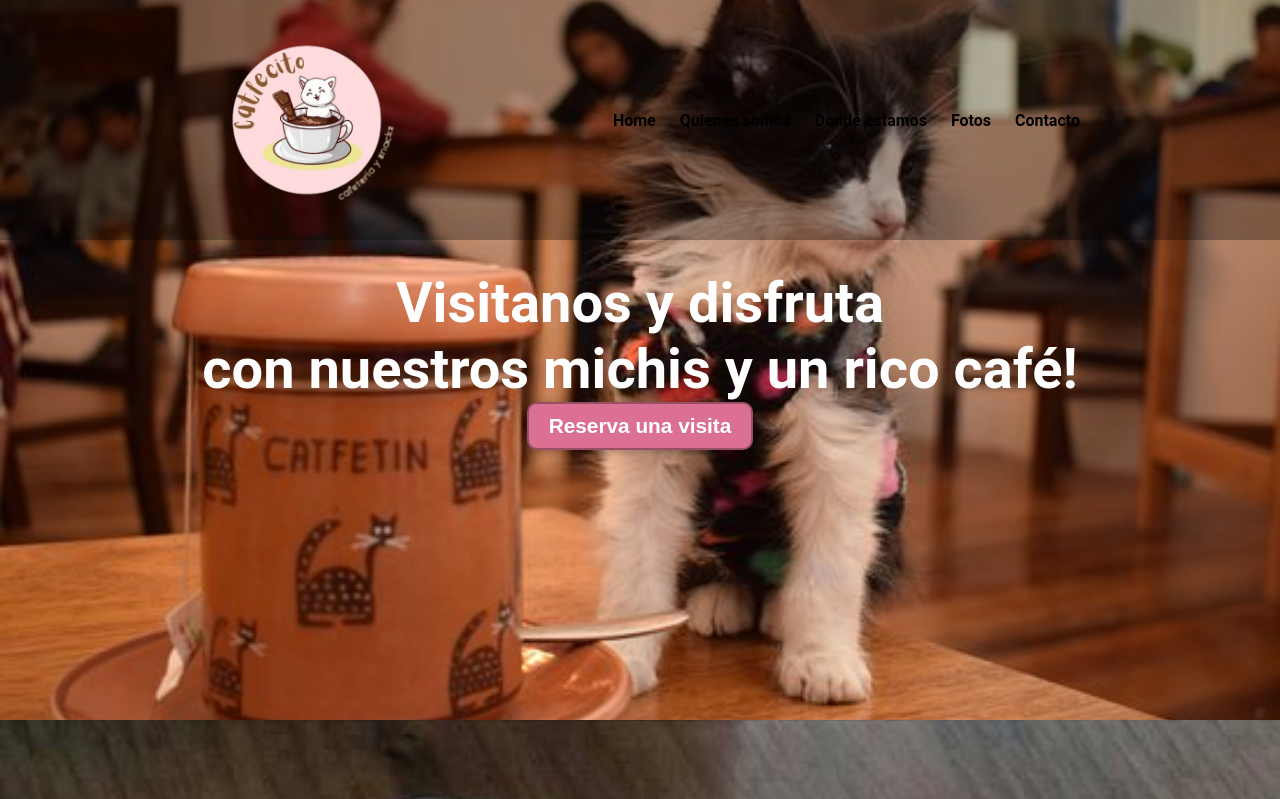
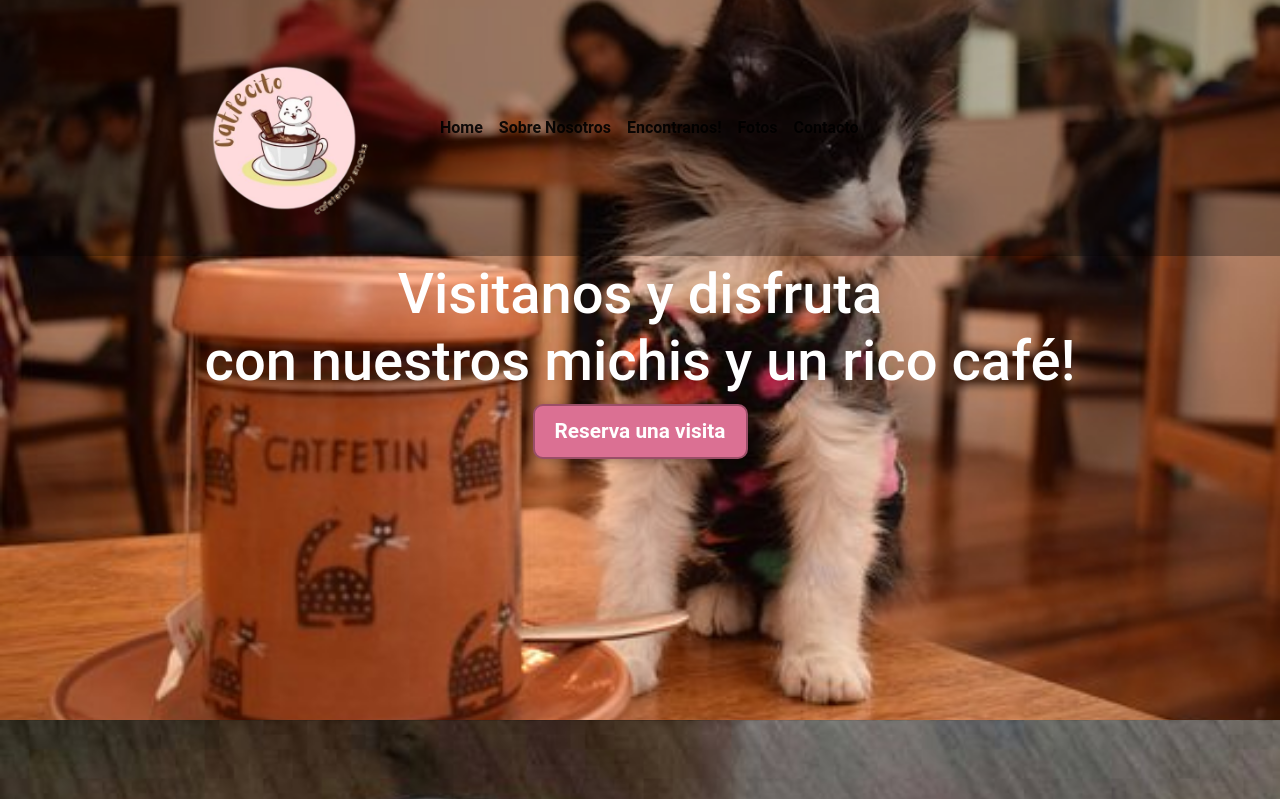
Before and after one commit to SantiagoCuellar/nuevo_repo, a plain HTML site: page index.html in a window 1280 px wide. Shown: the top 799 px of the page. Drawn offline with nearby package versions, Linux system fonts and the light colour scheme.

Commit message:
animaciones

```diff
--- a/index.html
+++ b/index.html
@@ -5,6 +5,8 @@
     <meta charset="UTF-8">
     <meta http-equiv="X-UA-Compatible" content="IE=edge">
     <meta name="viewport" content="width=device-width, initial-scale=1.0">
+    <!-- BS CSS -->
+    <link rel="stylesheet" href="https://cdn.jsdelivr.net/npm/bootstrap@5.2.0-beta1/dist/css/bootstrap.min.css">
     <!-- CSS -->
     <link rel="stylesheet" href="style.css">
     <title>Catfecito</title>
@@ -12,16 +14,51 @@
 
 <body>
     <header>
-        <div class="container">
-            <img src="./multimedia/imagenes/logo.png" class="logo" alt="">
-            <nav>
-                <a href="#">Home</a>
-                <a href="#somos-catfecito">Quienes somos</a>
-                <a href="#donde-estamos">Donde estamos</a>
-                <a href="#fotos">Fotos</a>
-                <a href="#contactanos">Contacto</a>
-            </nav>
-        </div>
+        <nav class="navbar navbar-expand-lg">
+            <div class="container-fluid">
+                <a class="navbar-brand logo" href="#">
+                    <img src="../multimedia/imagenes/logo.png" class="logo" alt="">
+                </a>
+                <button class="navbar-toggler" type="button" data-bs-toggle="collapse"
+                    data-bs-target="#navbarSupportedContent" aria-controls="navbarSupportedContent"
+                    aria-expanded="false" aria-label="Toggle navigation">
+                    <span class="navbar-toggler-icon"></span>
+                </button>
+                <div class="collapse navbar-collapse" id="navbarSupportedContent">
+                    <ul class="navbar-nav me-auto mb-2 mb-lg-0">
+                        <li class="nav-item">
+                            <a class="nav-link active" aria-current="page" href="#">Home</a>
+                        </li>
+                        <div class="collapse navbar-collapse" id="navbarSupportedContent">
+                            <ul class="navbar-nav me-auto mb-2 mb-lg-0">
+                                <li class="nav-item">
+                                    <a class="nav-link active" aria-current="page" href="#somos-catfecito">Sobre
+                                        Nosotros</a>
+                                </li>
+                                <div class="collapse navbar-collapse" id="navbarSupportedContent">
+                                    <ul class="navbar-nav me-auto mb-2 mb-lg-0">
+                                        <li class="nav-item">
+                                            <a class="nav-link active" aria-current="page"
+                                                href="#donde-estamos">Encontranos!</a>
+                                        </li>
+                                        <div class="collapse navbar-collapse" id="navbarSupportedContent">
+                                            <ul class="navbar-nav me-auto mb-2 mb-lg-0">
+                                                <li class="nav-item">
+                                                    <a class="nav-link active" aria-current="page"
+                                                        href="#fotos">Fotos</a>
+                                                </li>
+                                                <div class="collapse navbar-collapse" id="navbarSupportedContent">
+                                                    <ul class="navbar-nav me-auto mb-2 mb-lg-0">
+                                                        <li class="nav-item">
+                                                            <a class="nav-link active" aria-current="page"
+                                                                href="#contactanos">Contacto</a>
+                                                        </li>
+                                                    </ul>
+                                                    </li>
+                                            </ul>
+                                        </div>
+                                </div>
+        </nav>
     </header>
     <section id="home">
         <h1>Visitanos y disfruta <br> con nuestros michis y un rico café!</h1>
@@ -33,13 +70,27 @@
         <div class="container">
             <div class="img-container"></div>
             <h2>Somos Catfecito!</h2>
-            <p>Lorem ipsum dolor sit, amet consectetur adipisicing elit. Sapiente, sequi odit, excepturi aliquid eius maxime accusamus tenetur tempore commodi laboriosam iusto suscipit fugit provident voluptate, sit non beatae recusandae sed?
-            Harum possimus sapiente, corrupti molestias ullam aspernatur labore? Quidem sint sunt saepe aliquid aperiam officia explicabo sapiente ipsam et, neque optio quas accusamus, voluptatibus exercitationem in cum doloremque facere repudiandae.
-            Eligendi corrupti atque fugit facilis sunt molestiae error rerum voluptatem sit assumenda? Dolor cum amet dolore voluptatum officia dolores earum praesentium, ducimus et neque minus expedita voluptate vero animi atque!
-            Eligendi eveniet sequi, consectetur officiis veritatis ut velit enim eos, sunt totam harum et pariatur beatae excepturi! Doloribus, eum voluptatum quidem provident sunt asperiores. Suscipit incidunt laudantium possimus iure provident.
-            Quidem optio magni dicta atque aliquam sed, neque vel maxime voluptate at, tempora consequatur aut? Explicabo illum quo placeat. Ab illo quibusdam soluta reiciendis quod mollitia inventore delectus dolor perferendis!
-            Atque laboriosam ut suscipit, quam quasi, explicabo reiciendis, fugiat voluptatibus sit officia quae perspiciatis molestias possimus nobis facere recusandae impedit voluptas rem. Soluta assumenda molestias amet provident ea unde eos.
-            Maxime temporibus natus quidem voluptatum, perferendis hic pariatur sed recusandae eveniet ipsam modi. Alias ab optio tenetur non tempora totam dolores est libero, numquam voluptatibus ut id sit aperiam impedit!</p>
+            <p>Lorem ipsum dolor sit, amet consectetur adipisicing elit. Sapiente, sequi odit, excepturi aliquid eius
+                maxime accusamus tenetur tempore commodi laboriosam iusto suscipit fugit provident voluptate, sit non
+                beatae recusandae sed?
+                Harum possimus sapiente, corrupti molestias ullam aspernatur labore? Quidem sint sunt saepe aliquid
+                aperiam officia explicabo sapiente ipsam et, neque optio quas accusamus, voluptatibus exercitationem in
+                cum doloremque facere repudiandae.
+                Eligendi corrupti atque fugit facilis sunt molestiae error rerum voluptatem sit assumenda? Dolor cum
+                amet dolore voluptatum officia dolores earum praesentium, ducimus et neque minus expedita voluptate vero
+                animi atque!
+                Eligendi eveniet sequi, consectetur officiis veritatis ut velit enim eos, sunt totam harum et pariatur
+                beatae excepturi! Doloribus, eum voluptatum quidem provident sunt asperiores. Suscipit incidunt
+                laudantium possimus iure provident.
+                Quidem optio magni dicta atque aliquam sed, neque vel maxime voluptate at, tempora consequatur aut?
+                Explicabo illum quo placeat. Ab illo quibusdam soluta reiciendis quod mollitia inventore delectus dolor
+                perferendis!
+                Atque laboriosam ut suscipit, quam quasi, explicabo reiciendis, fugiat voluptatibus sit officia quae
+                perspiciatis molestias possimus nobis facere recusandae impedit voluptas rem. Soluta assumenda molestias
+                amet provident ea unde eos.
+                Maxime temporibus natus quidem voluptatum, perferendis hic pariatur sed recusandae eveniet ipsam modi.
+                Alias ab optio tenetur non tempora totam dolores est libero, numquam voluptatibus ut id sit aperiam
+                impedit!</p>
         </div>
     </section>
     <section id="donde-estamos">
@@ -75,6 +126,7 @@
             <p>&copy; Catfecito 2022</p>
         </div>
     </footer>
+    <script src="https://cdn.jsdelivr.net/npm/bootstrap@5.2.0-beta1/dist/js/bootstrap.bundle.min.js"></script>
 </body>
 
 </html>
--- a/style.css
+++ b/style.css
@@ -33,7 +33,27 @@
 
 p {
     font-size: 1.5em;
+    overflow: hidden;
 }
+
+p, h1, h2, h3, h4, h5 {
+    animation-duration: 5s;
+    animation-name: slidein;
+  }
+
+  @keyframes slidein {
+    from {
+      margin-left: 100%;
+      width: 300%
+    }
+
+    to {
+      margin-left: 0%;
+      width: 100%;
+    }
+  }
+
+
 /* BOTON RESERVA */
 button {
     font-size: 1.3em;
@@ -51,26 +71,19 @@
     transition: all 1s ease-out;
 }
 
-.container {
-    max-width: 900px;
+
+.container-fluid {
+    max-width: 1000px;
     margin: auto;
 }
 /* HEADER */
-header {
-    background-color: rgb(0, 0, 0, 0.3);
+
+.logo{
+    margin: 0;
+    height: 30vh;
+    padding: 10px 15px;
 }
 
-header .logo {
-    margin: 0;
-    padding: 5px 10px;
-    height: 30vh;
-}
-
-header .container {
-    display: flex;
-    flex-direction: column;
-    align-items: center;
-}
 
 header .nav {
     display: flex;
@@ -79,17 +92,18 @@
     padding-bottom: 25px;
 }
 
-header a {
+header {
     text-decoration: none;
     color: black;
-    padding: 5px 10px;
     font-weight: bold;
+    background: rgba(0, 0, 0, 0.3);
 }
 
-header a:hover {
-    color: palevioletred;
+.nav-link:hover {
+    color: palevioletred !important;
     transition: all 1s ease-out;
 }
+
 
 #home {
     display: flex;
@@ -152,6 +166,8 @@
     justify-content: center;
     align-items: center;
     height: 10vh;
+    color:white;
+    background-color: rgb(45,45,45);
 }
 
 .img1,
@@ -172,6 +188,7 @@
     grid-template-rows: repeat(2, 0.5fr);
     grid-column-gap: 10px;
     grid-row-gap: 10px;
+    background-color: rgb(45,45,45);
 }
 
 #contactanos {
@@ -180,6 +197,8 @@
     align-items: center;
     text-align: center;
     flex-direction: column;
+    background-color: rgb(45,45,45);
+    color: white;
 }
 
 #contactanos button {
```
